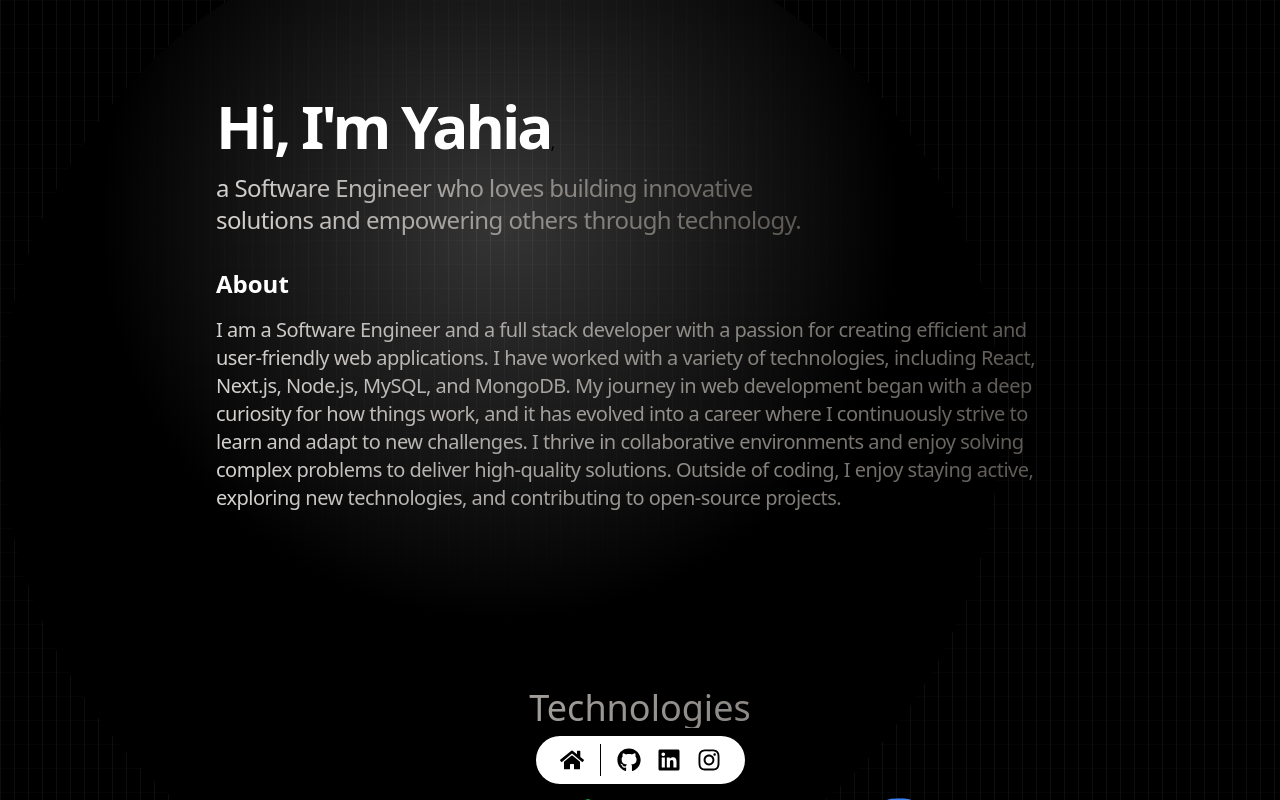
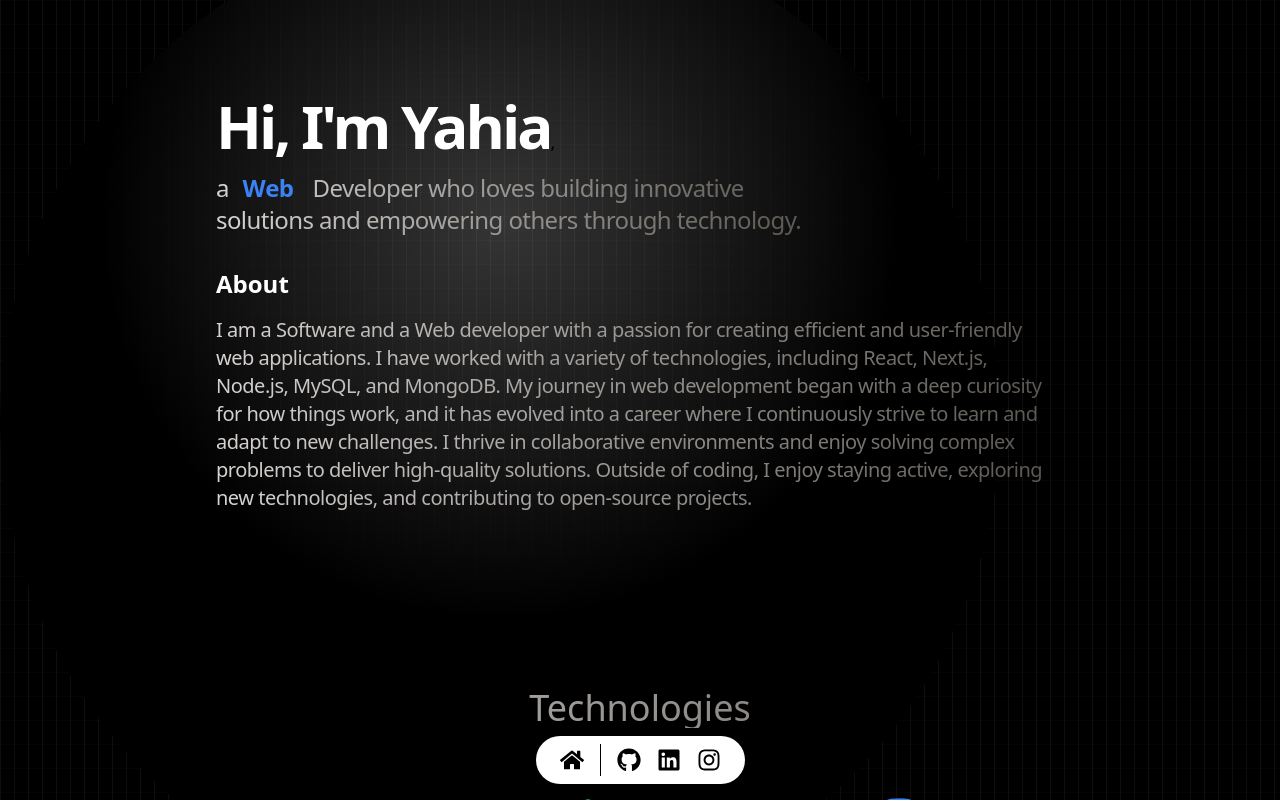
Before and after one commit to yahyamati/Portfolio2, a React (Vite) app in the folder portfolio/: page / in a window 1280 px wide. Shown: the top 800 px of the page. Built offline with nearby package versions, Linux system fonts and the light colour scheme.

Commit message:
add animation

```diff
--- a/portfolio/package.json
+++ b/portfolio/package.json
@@ -12,13 +12,15 @@
   "dependencies": {
     "@fortawesome/free-brands-svg-icons": "^6.6.0",
     "@fortawesome/react-fontawesome": "^0.2.2",
+    "clsx": "^2.1.1",
     "framer-motion": "^11.5.4",
     "lucide-react": "^0.441.0",
     "portfolio": "file:",
     "react": "^18.3.1",
     "react-dom": "^18.3.1",
     "react-fontawesome": "^1.7.1",
-    "react-icons": "^5.3.0"
+    "react-icons": "^5.3.0",
+    "tailwind-merge": "^2.5.2"
   },
   "devDependencies": {
     "@eslint/js": "^9.9.0",
--- a/portfolio/src/components/About.jsx
+++ b/portfolio/src/components/About.jsx
@@ -1,6 +1,6 @@
 import React from "react";
 import { motion } from "framer-motion";
-// import { assets } from '../assets/assets';
+import { FlipWords } from "./ui/FlipWords"; // Ensure this path is correct
 
 const containerVariants = {
   hidden: { opacity: 0, x: -100 },
@@ -43,13 +43,13 @@ const About = () => {
               className="inline-block max-w-[600px] md:text-2xl bg-gradient-to-r from-stone-300 to-stone-600 bg-clip-text text-3xl tracking-tight text-transparent"
               variants={childVariants}
             >
-              a Software Engineer who loves building innovative solutions and
+              a <FlipWords words={["Software", "Web"]} duration={3000} /> Developer who loves building innovative solutions and
               empowering others through technology.
             </motion.span>
           </motion.p>
         </div>
 
-        {/* Image */}
+        {/* Image (optional) */}
         {/* <div className='flex-shrink-0'>
           <img
             className='hidden lg:!flex rounded-full h-36 w-36 object-cover shadow-lg'
@@ -71,7 +71,7 @@ const About = () => {
           className="text-xl bg-gradient-to-r from-stone-300 to-stone-600 bg-clip-text text-3xl tracking-tight text-transparent"
           variants={childVariants}
         >
-          I am a Software Engineer and a full stack developer with a passion for
+          I am a Software and a Web developer with a passion for
           creating efficient and user-friendly web applications. I have worked with a variety of technologies,
           including React, Next.js, Node.js, MySQL, and MongoDB. My
           journey in web development began with a deep curiosity for how things
--- /dev/null
+++ b/portfolio/src/components/ui/FlipWords.tsx
@@ -0,0 +1,97 @@
+
+import React, { useCallback, useEffect, useState } from "react";
+import { AnimatePresence, motion } from "framer-motion";
+import { cn } from "../../lib/utils";
+
+export const FlipWords = ({
+  words,
+  duration = 3000,
+  className,
+}: {
+  words: string[];
+  duration?: number;
+  className?: string;
+}) => {
+  const [currentWord, setCurrentWord] = useState(words[0]);
+  const [isAnimating, setIsAnimating] = useState<boolean>(false);
+
+  const startAnimation = useCallback(() => {
+    const word = words[words.indexOf(currentWord) + 1] || words[0];
+    setCurrentWord(word);
+    setIsAnimating(true);
+  }, [currentWord, words]);
+
+  useEffect(() => {
+    if (!isAnimating)
+      setTimeout(() => {
+        startAnimation();
+      }, duration);
+  }, [isAnimating, duration, startAnimation]);
+
+  return (
+    <AnimatePresence
+      onExitComplete={() => {
+        setIsAnimating(false);
+      }}
+    >
+      <motion.div
+        initial={{
+          opacity: 0,
+          y: 10,
+        }}
+        animate={{
+          opacity: 1,
+          y: 0,
+        }}
+        transition={{
+          type: "spring",
+          stiffness: 100,
+          damping: 10,
+        }}
+        exit={{
+          opacity: 0,
+          y: -40,
+          x: 40,
+          filter: "blur(8px)",
+          scale: 2,
+          position: "absolute",
+        }}
+        className={cn(
+          "z-10 inline-block relative text-left text-neutral-900 dark:text-neutral-100 px-2",
+          className
+        )}
+        key={currentWord}
+      >
+        {/* edit suggested by Sajal: https://x.com/DewanganSajal */}
+        {currentWord.split(" ").map((word, wordIndex) => (
+          <motion.span
+            key={word + wordIndex}
+            initial={{ opacity: 0, y: 10, filter: "blur(8px)" }}
+            animate={{ opacity: 1, y: 0, filter: "blur(0px)" }}
+            transition={{
+              delay: wordIndex * 0.3,
+              duration: 0.3,
+            }}
+            className="inline-block whitespace-nowrap text-blue-500 font-bold"
+          >
+            {word.split("").map((letter, letterIndex) => (
+              <motion.span
+                key={word + letterIndex}
+                initial={{ opacity: 0, y: 10, filter: "blur(8px)" }}
+                animate={{ opacity: 1, y: 0, filter: "blur(0px)" }}
+                transition={{
+                  delay: wordIndex * 0.3 + letterIndex * 0.05,
+                  duration: 0.2,
+                }}
+                className="inline-block"
+              >
+                {letter}
+              </motion.span>
+            ))}
+            <span className="inline-block">&nbsp;</span>
+          </motion.span>
+        ))}
+      </motion.div>
+    </AnimatePresence>
+  );
+};
--- /dev/null
+++ b/portfolio/src/lib/utils.ts
@@ -0,0 +1,6 @@
+import { type ClassValue, clsx } from "clsx";
+import { twMerge } from "tailwind-merge";
+
+export function cn(...inputs: ClassValue[]) {
+  return twMerge(clsx(inputs));
+}
```
Also changed, not shown: 1 other file (tests, documents, lock files or other folders).
